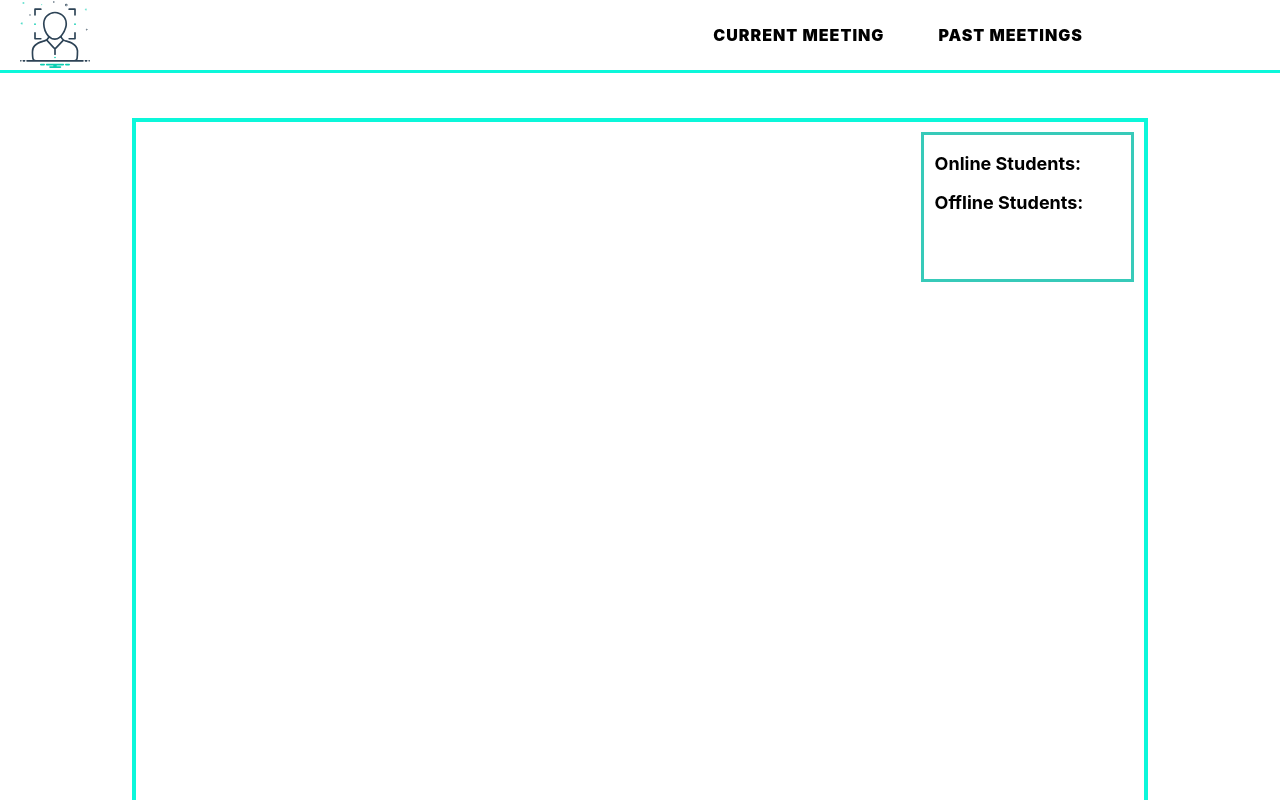
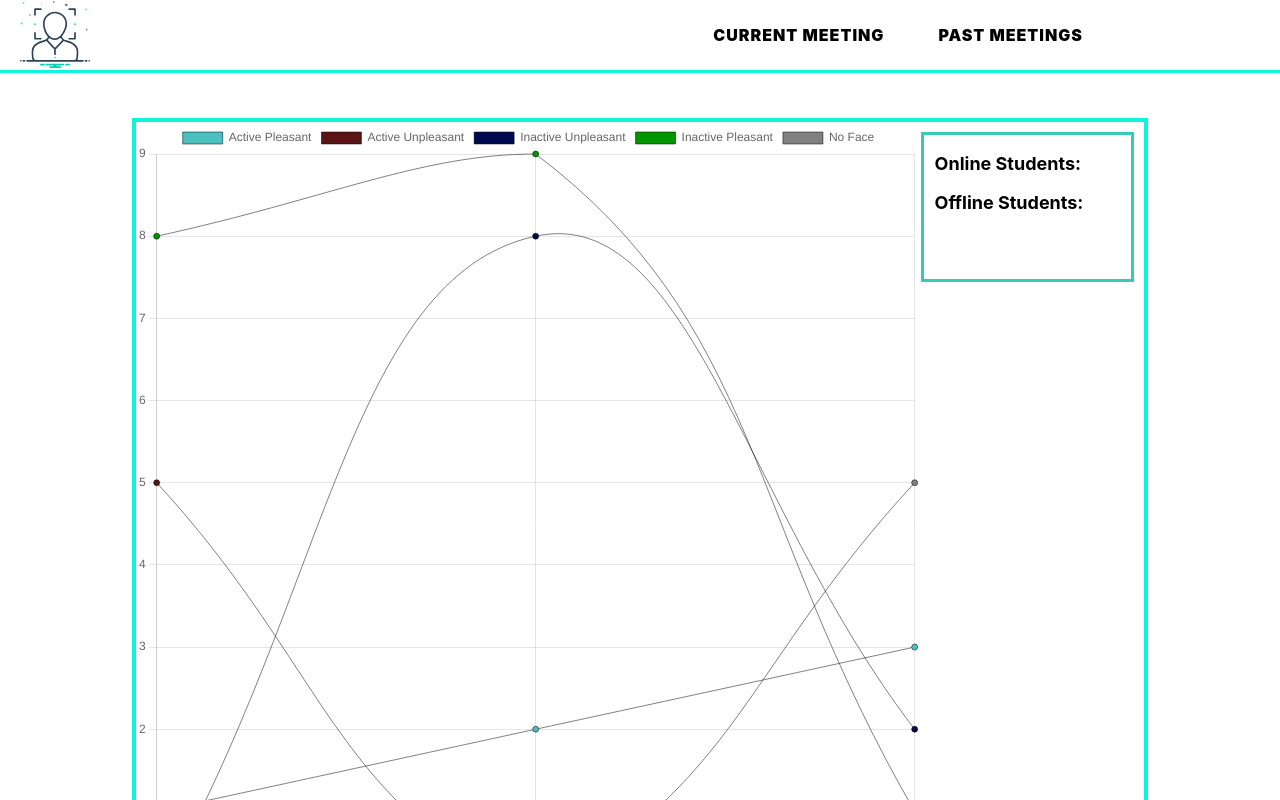
Before and after one commit to kakou34/Thesis_EduFERA, a React (Create React App) app in the folder edufera_frontend/: page /current/1 in a window 1280 px wide. Shown: the top 800 px of the page. Built offline with nearby package versions, Linux system fonts and the light colour scheme; no server answers.

Commit message:
real-time update of graph - not working

```diff
--- /dev/null
+++ b/edufera_frontend/src/components/graphs/LineChart.js
@@ -0,0 +1,91 @@
+import React, {useEffect, useState} from 'react';
+import {Line} from "react-chartjs-2";
+
+
+
+const LineChart = (props) => {
+
+    const [labels, setLabels] = useState([]);
+    const [data, setData] = useState([]);
+
+    useEffect( () => {
+        console.log('props updated');
+        console.log(props)
+        setLabels(props.labels);
+        setData(props.data);
+    }, [props])
+
+    return (
+        <Line
+            data={{
+                labels: labels,
+                datasets: [
+                    {
+                        type: "line",
+                        label: "Active Pleasant",
+                        fill: false,
+                        lineTension: 0.45,
+                        backgroundColor: 'rgba(75,192,192,1)',
+                        borderColor: 'rgba(0,0,0,1)',
+                        borderWidth: 0.5,
+                        data: data[0]
+                    }, {
+                        type: "line",
+                        label: "Active Unpleasant",
+                        fill: false,
+                        lineTension: 0.45,
+                        backgroundColor: 'rgba(90,20,20,1)',
+                        borderColor: 'rgba(0,0,0,1)',
+                        borderWidth: 0.5,
+                        data: data[1]
+                    }, {
+                        type: "line",
+                        label: "Inactive Unpleasant",
+                        fill: false,
+                        lineTension: 0.45,
+                        backgroundColor: 'rgba(0,10,80,1)',
+                        borderColor: 'rgba(0,0,0,1)',
+                        borderWidth: 0.5,
+                        data: data[2]
+                    }, {
+                        type: "line",
+                        label: "Inactive Pleasant",
+                        fill: false,
+                        lineTension: 0.45,
+                        backgroundColor: 'rgba(0,150,0,1)',
+                        borderColor: 'rgba(0,0,0,1)',
+                        borderWidth: 0.5,
+                        data: data[3]
+                    }, {
+                        type: "line",
+                        label: "No Face",
+                        fill: false,
+                        lineTension: 0.45,
+                        backgroundColor: 'rgba(128,128,128,1)',
+                        borderColor: 'rgba(0,0,0,1)',
+                        borderWidth: 0.5,
+                        data: data[4]
+                    }
+                ]
+            }}
+            options={{
+                responsive: true,
+                maintainAspectRatio: false,
+                tooltips: {
+                    enabled: true
+                },
+                scales: {
+                    xAxes: [
+                        {
+                            ticks: {
+                                autoSkip: true,
+                                maxTicksLimit: 10
+                            }
+                        }
+                    ]
+                }
+            }}/>)
+}
+
+
+export default LineChart;
--- a/edufera_frontend/src/pages/currentMeetingPage/currentMeetingPage.component.jsx
+++ b/edufera_frontend/src/pages/currentMeetingPage/currentMeetingPage.component.jsx
@@ -1,18 +1,28 @@
-import React, {useState, useEffect} from 'react';
+import React, {useEffect, useState} from 'react';
 import './currentMeetingPage.syles.scss';
 import {socket} from '../../App'
 import axios from "axios";
+import LineChart from "../../components/graphs/LineChart";
 
 
 const CurrentMeetingPage = (props) => {
     const roomId = props.match.params.meetingId // Gets roomId (meetingId) from URL
-    const [emotions, setEmotions] = useState([]);
     const [status, setStatus] = useState('');
+    const [labels, setLabels] = useState(['0', '1', '2']);
+    const [data, setData] = useState([[1, 2, 3],
+                                               [5, 0, 1],
+                                               [0, 8, 2],
+                                               [8, 9, 1],
+                                               [0, 0, 5]]);
+    useEffect(() => {
+        axios.get('http://localhost:5000/get_meeting_status', {params: {meeting_id: roomId}})
+            .then(res => {
+                setStatus(res.data.message);
+            })
+        socket.emit('join', {'room': roomId})
+    }, [roomId])
 
     useEffect(() => {
-        console.log(socket)
-        socket.emit('join', {'room': roomId})
-
         socket.on('meeting_started', (resp) => {
             console.log(resp.data)
             setStatus(resp.data)
@@ -22,18 +32,26 @@ const CurrentMeetingPage = (props) => {
             console.log(resp.data)
             setStatus(resp.data)
         });
+    }, []);
 
-        socket.on('emotion_predicted', (resp) => {
-            console.log(resp)
-            setEmotions(old =>[resp, ...old])
+    useEffect(() => {
+       socket.on('emotion_predicted', (resp) => {
+            console.log(resp.time_stamp + ': ' + resp.value);
+            const label = resp.time_stamp;
+            let value = resp.value;
+            const newLabels = labels;
+            if(value === -1) value = 4;
+            const i = newLabels.indexOf(label);
+            console.log(labels);
+            console.log(i);
+            if(i === -1){
+                newLabels.push(label)
+            }
+            setLabels(newLabels);
         });
+    }, [])
 
-        axios.get('http://localhost:5000/get_meeting_status', { params: { meeting_id: roomId } })
-            .then(res => {
-                setStatus(res.data.message);
-            })
 
-    }, [roomId]);
 
 
     return (
@@ -41,7 +59,7 @@ const CurrentMeetingPage = (props) => {
             <div className='meetingContainer'>
 
                 <div className='diagramCurrent-container'>
-
+                    <LineChart labels={labels} data={data}/>
                 </div>
                 <div className='txt-container'>
                     <p className='txt'>{status}</p>
```
Also changed, not shown: 1 other file (tests, documents, lock files or other folders).
